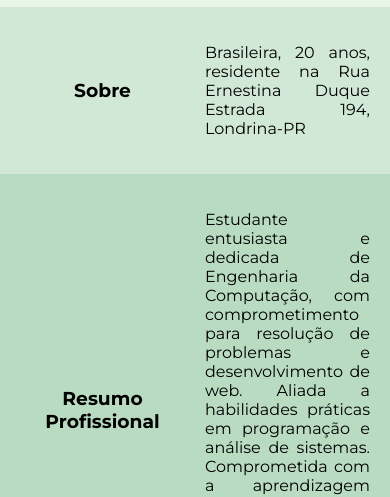
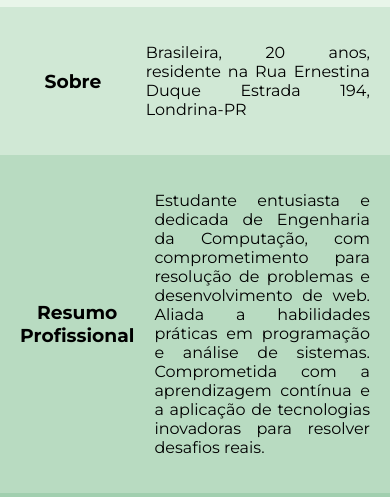
Before and after one commit to matheusstorrer/beatriz-buck, a plain HTML site: page index.html in a window 390 px wide. Shown: the part 329-826 px from the top of the page. Drawn offline with Linux system fonts and the light colour scheme.

Commit message:
Update estilo.css

```diff
--- a/css/estilo.css
+++ b/css/estilo.css
@@ -132,9 +132,13 @@ ul, li {
     }
 
 
-
     [class*="col-"] {
         width: 100%;
         padding: 10px;
     }
+
+    .col-2 {
+        width: 50%;
+        margin: auto;
+    }
 }
```
